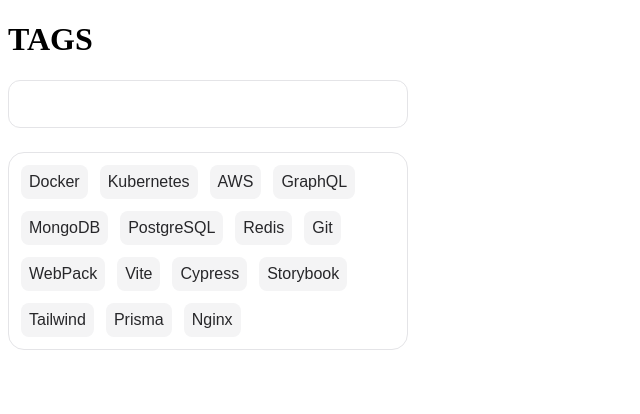
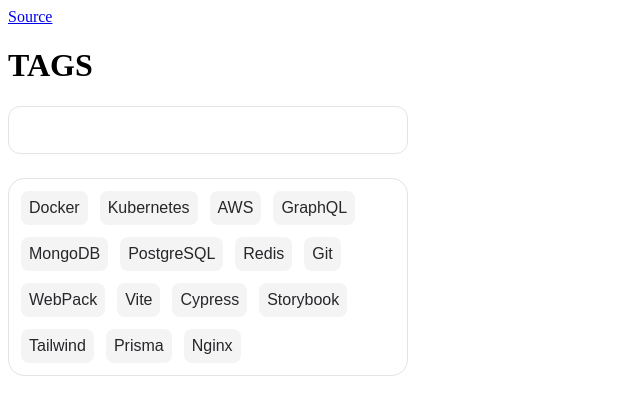
Before and after one commit to shonya3/tags-selection-transitions, a website built with Vite: page index.html in a window 1280 px wide. Shown: the whole page, without its empty margins (0-640 px from the left). Built offline with nearby package versions, Linux system fonts and the light colour scheme.

Commit message:
add source link

```diff
--- a/index.html
+++ b/index.html
@@ -8,6 +8,7 @@
 		<script type="module" src="/src/main.ts"></script>
 	</head>
 	<body>
+		<a href="https://github.com/shonya3/tags-selection-transitions">Source</a>
 		<h1>TAGS</h1>
 		<e-tags></e-tags>
 	</body>
```
